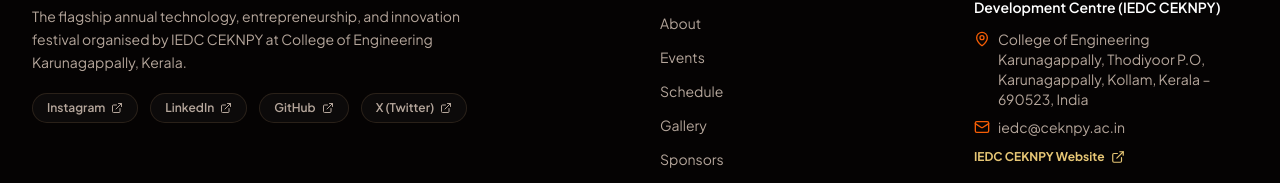
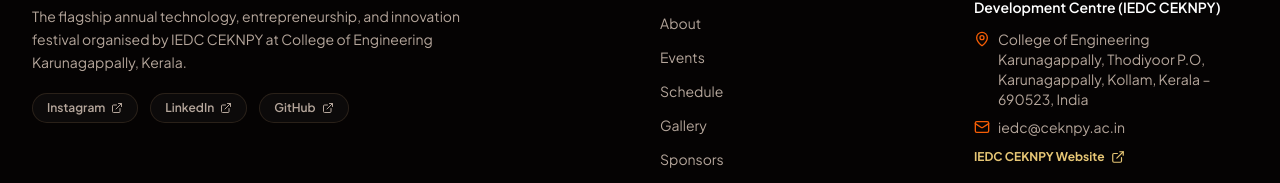
Before and after one commit to abhishekr-git/aarambh4.0, a Next.js app: page / in a window 1280 px wide. Shown: the part 10266-10449 px from the top of the page. Built offline with nearby package versions, Linux system fonts and the light colour scheme.

Commit message:
chore: remove Twitter from site social links

```diff
--- a/src/data/site.ts
+++ b/src/data/site.ts
@@ -87,12 +87,6 @@ export const SOCIAL_LINKS: SocialLink[] = [
     label: "GitHub",
     href: "https://github.com/iedc-ceknpy",
     handle: "iedc-ceknpy",
-  },
-  {
-    id: "twitter",
-    label: "X (Twitter)",
-    href: "https://twitter.com/iedc_ceknpy",
-    handle: "@iedc_ceknpy",
   },
 ];
 
```
